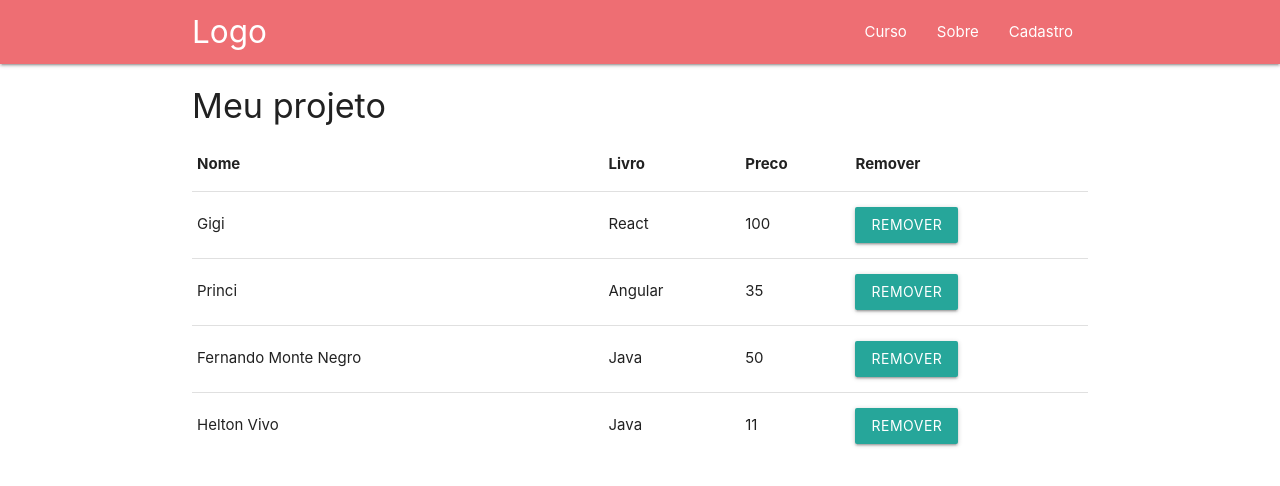
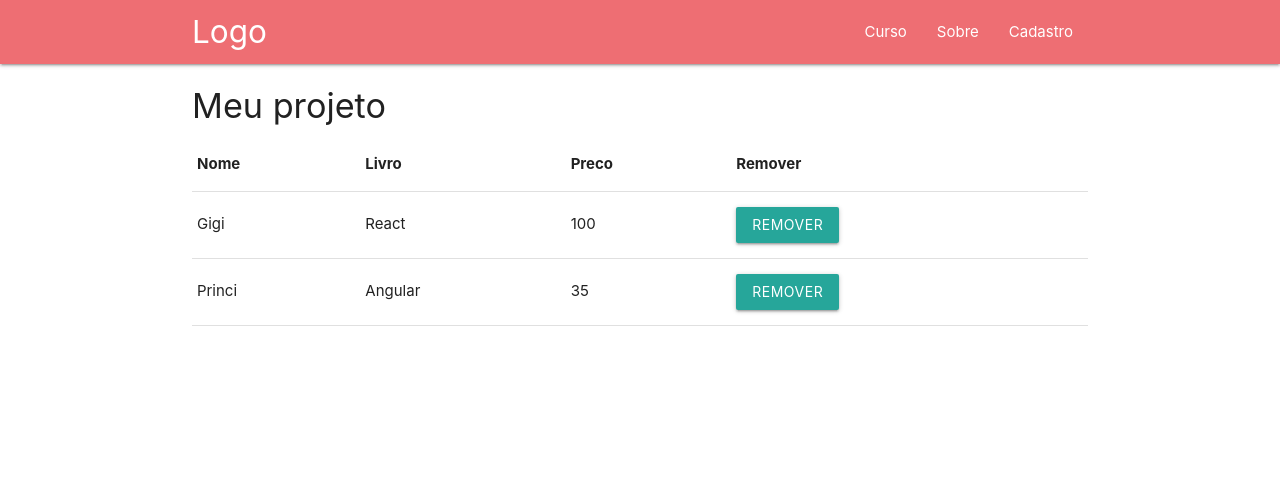
Before and after one commit to giovannirp/projetos-react, a React (Create React App) app in the folder project-one-new/: page / in a window 1280 px wide. Shown: the top 486 px of the page. Built offline with nearby package versions, Linux system fonts and the light colour scheme; data requests are answered from the project's data file.

Commit message:
acertando função de delete

```diff
--- a/project-one-new/db.json
+++ b/project-one-new/db.json
@@ -11,24 +11,6 @@
       "nome": "Princi",
       "curso": "Angular",
       "preco": 35
-    },
-    {
-      "id": 3,
-      "nome": "Fernando Monte Negro",
-      "curso": "Java",
-      "preco": 50
-    },
-    {
-      "id": 4,
-      "nome": "Helton Vivo",
-      "curso": "Java",
-      "preco": 11
-    },
-    {
-      "id": 5,
-      "nome": "Adriano Se ta Me Ouvindo",
-      "curso": "Java",
-      "preco": 42
     }
   ],
   "sobre": [
@@ -43,24 +25,28 @@
     {
       "id": 1,
       "titulo": "Ract com Javascript",
+      "tagCurso": "React",
       "imagePath": "https://cdn1.imggmi.com/uploads/2020/2/21/3b26683ecd53b249f674430fd90ccae5-full.jpg",
       "mensagem": "Contrary to popular belief, Lorem Ipsum is not.."
     },
     {
       "id": 2,
       "titulo": "Especialização em Ti",
+      "tagCurso": "Ti",
       "imagePath": "https://cdn1.imggmi.com/uploads/2020/2/21/cbd546c9bb2128c68e5b948419a7e113-full.jpg",
       "mensagem": "Contrary to popular belief, Lorem Ipsum is not.."
     },
     {
       "id": 3,
       "titulo": "Curso em Angular 9",
+      "tagCurso": "Angular",
       "imagePath": "https://cdn1.imggmi.com/uploads/2020/2/21/709fc87aedeb25a955562113d7e86572-full.jpg",
       "mensagem": "Contrary to popular belief, Lorem Ips um is notum is not um is not.."
     },
     {
       "id": 4,
       "titulo": "Javascript Avançado",
+      "tagCurso": "Javascript",
       "imagePath": "https://cdn1.imggmi.com/uploads/2020/2/21/9878f05a34b47a64c671965e497d1d49-full.png",
       "mensagem": "Contrary to popular belief, Lorem Ips um is notum is notum is notum is n ot um is not.."
     }
--- a/project-one-new/package.json
+++ b/project-one-new/package.json
@@ -7,6 +7,7 @@
     "@testing-library/react": "^9.3.2",
     "@testing-library/user-event": "^7.1.2",
     "json-server": "^0.16.0",
+    "material-icons": "^0.3.1",
     "materialize-css": "^1.0.0",
     "react": "^16.12.0",
     "react-dom": "^16.12.0",
--- a/project-one-new/src/ApiService.js
+++ b/project-one-new/src/ApiService.js
@@ -1,6 +1,11 @@
 const ApiService = {
     ListagemGeral: () => {
         return fetch('http://localhost:3000/listagem')
+            .then(res => ApiService.TrataErros(res))
+            .then(res => res.json());
+    },
+    RemoveListagem: id => {
+        return fetch(`http://localhost:3000/listagem/${id}`, { method: 'DELETE', Headers: { 'content-type': 'aplication/json' } })
             .then(res => ApiService.TrataErros(res))
             .then(res => res.json());
     },
--- a/project-one-new/src/App.js
+++ b/project-one-new/src/App.js
@@ -14,6 +14,27 @@ class App extends Component {
       listao: []
     };
   }
+  removerListagem = id => {
+    const { listao } = this.state;
+
+    const listagemAtualizado = listao.filter(lista => {
+      return lista.id !== id;
+    });
+    ApiService.RemoveListagem(id)
+      .then(res => {
+        this.setState({ listao: [...listagemAtualizado] })
+        PopUp.exibeMensagem("error", "Item removido com sucesso");
+      })
+      .catch(err => {
+        PopUp.exibeMensagem(
+          "error",
+          "Error na comunicação da API ao tentar remover autor"
+        )
+      })
+
+  }
+
+
   componentDidMount() {
     ApiService.ListagemGeral()
       .then(res => {
@@ -34,7 +55,7 @@ class App extends Component {
         <Header />
         <div className="container">
           <h4>Meu projeto</h4>
-          <Tabela lista={this.state.listao} />
+          <Tabela lista={this.state.listao} removerListagem={this.removerListagem} />
         </div>
       </Fragment>
     );
--- a/project-one-new/src/Curso/Curso.js
+++ b/project-one-new/src/Curso/Curso.js
@@ -1,6 +1,8 @@
 import React, { Fragment, Component } from 'react';
 import Header from '../Header/Header';
 import ApiService from '../ApiService';
+// import 'material-icons/iconfont/material-icons.scss';
+
 
 class Curso extends Component {
     constructor(props) {
@@ -25,17 +27,22 @@ class Curso extends Component {
                         <h5 className="blue-text text-darken-2">Cursos</h5>
                         {this.state.cursos.map(cursos => (
                             <div className="col s12 m4" key={cursos.id}>
-                                <div className="card">
-                                    <div className="card-image">
-                                        <img src={cursos.imagePath} />
-                                        <span className="card-title">{cursos.titulo}</span>
+                                <div class="card">
+                                    <div class="card-image waves-effect waves-block waves-light">
+                                        <img class="activator" src={cursos.imagePath} />
                                     </div>
-                                    <div className="card-content">
+                                    <div class="card-content">
+                                        <span class="card-title activator grey-text text-darken-4">{cursos.titulo}</span>
+                                        <p><a href="#">Ver mais</a></p>
+                                    </div>
+                                    <div class="card-reveal">
+                                        <span class="card-title grey-text text-darken-4">{cursos.tagCurso}<i class="material-icons right">close</i></span>
                                         <p>{cursos.mensagem}</p>
                                     </div>
                                 </div>
                             </div>
                         ))}
+
                     </div>
                 </div>
             </Fragment>
--- a/project-one-new/src/Tabela.js
+++ b/project-one-new/src/Tabela.js
@@ -20,7 +20,7 @@ const TableBody = props => {
                 <td>{linha.nome}</td>
                 <td>{linha.curso}</td>
                 <td>{linha.preco}</td>
-                <td><button className="waves-effect waves-light btn">Remover</button></td>
+                <td><button onClick={() => { props.removerListagem(linha.id) }} className="waves-effect waves-light btn">Remover</button></td>
             </tr>
         );
     });
@@ -34,12 +34,12 @@ const TableBody = props => {
 
 class Tabela extends Component {
     render() {
-        const { lista } = this.props;
+        const { lista, removerListagem } = this.props;
         return (
             <div className="DivHeigh">
                 <table>
                     <TableHead />
-                    <TableBody lista={lista} />
+                    <TableBody lista={lista} removerListagem={removerListagem} />
                 </table>
             </div>
         );
```
Also changed, not shown: 1 other file (tests, documents, lock files or other folders).
